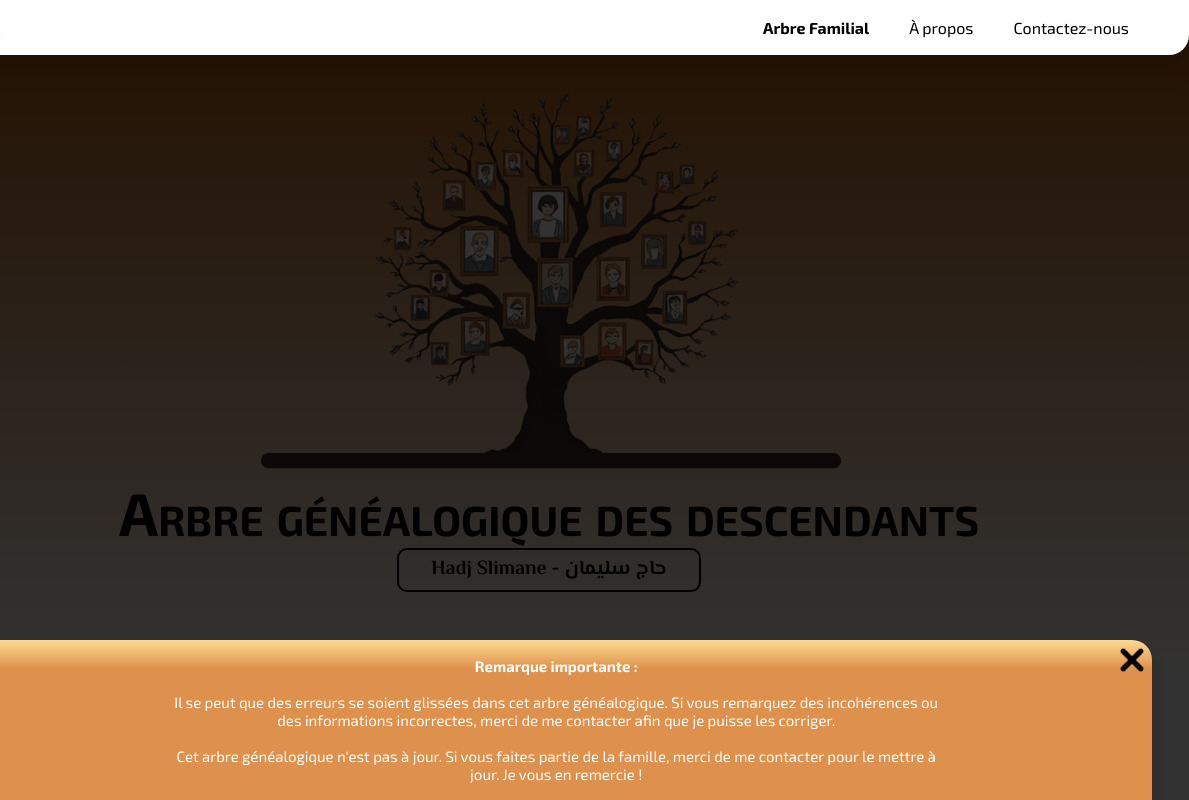
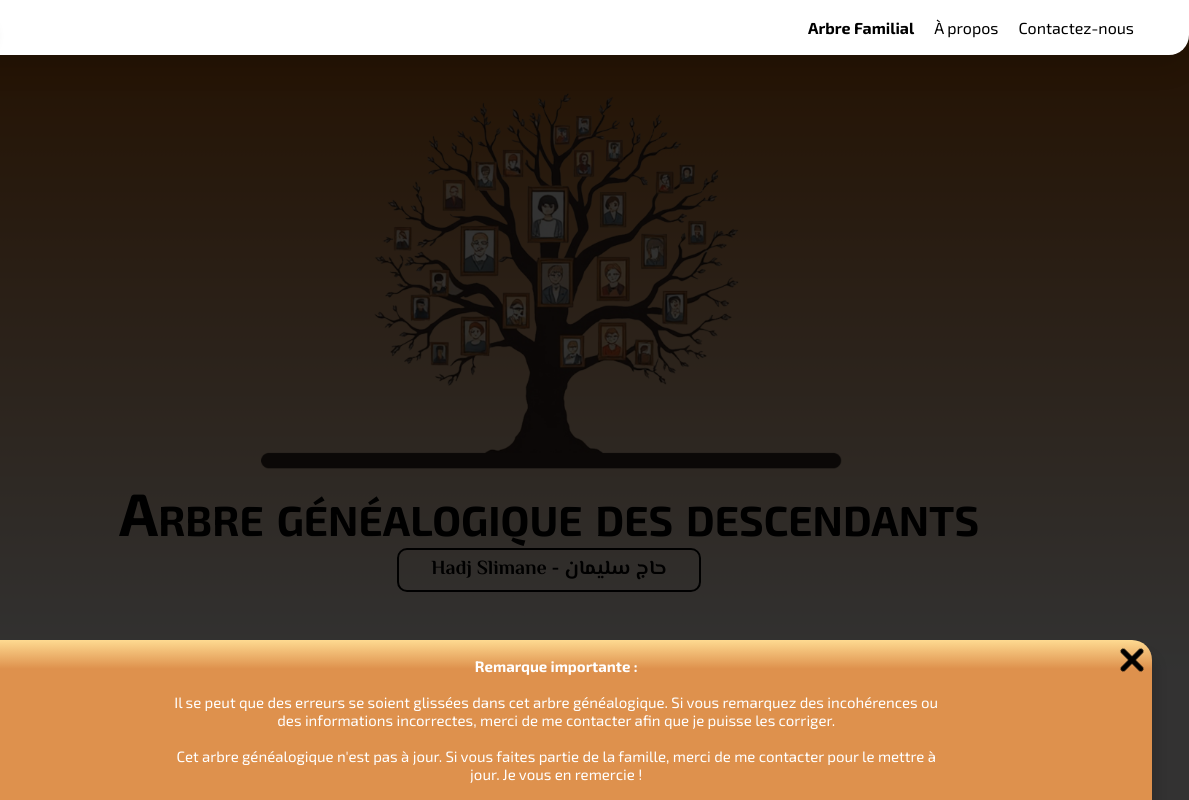
Before and after one commit to AymenMHS/Tree-HadjSlimane-s, a plain HTML site: page index.html in a window 1280 px wide. Shown: the full height of the page, 91-1280 px from the left. Drawn offline with Linux system fonts and the light colour scheme; a web font is replaced by a local one.

Commit message:
Update style.css

```diff
--- a/style.css
+++ b/style.css
@@ -228,7 +228,7 @@
   }
 
   .links-navbar{
-      margin-right: 40px;
+      margin-right: 45px;
       display: flex;
       align-items: center;
       height: 55px;
@@ -238,7 +238,7 @@
     text-decoration: none;
     font-family: "Exo 2", sans-serif;
     color: black;
-    margin: 20px;
+    margin: 10px;
     height: 20px;
   }
 
```
